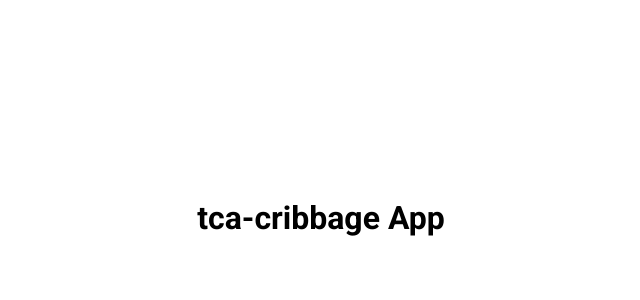
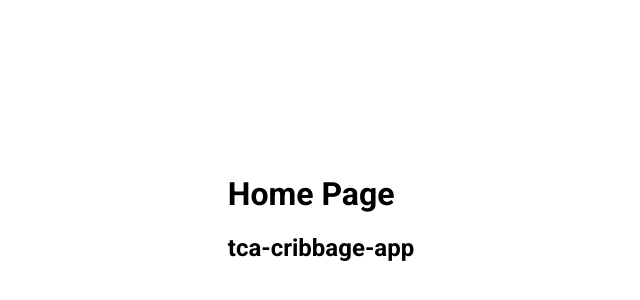
Before and after one commit to ClaytonDewey/tca-cribbage, a React (Create React App) app: page / in a window 1280 px wide. Shown: the part 182-482 px from the top of the page, without its empty margins (319-959 px from the left). Built offline with nearby package versions, Linux system fonts and the light colour scheme.

Commit message:
Import HashRouter and add routes

```diff
--- a/src/App.js
+++ b/src/App.js
@@ -1,7 +1,22 @@
 import "./App.css";
+import { Routes, Route } from "react-router-dom";
+// import { useState } from "react";
+import { Home } from "./Components/Home/Home";
+import { PlayGame } from "./Components/PlayGame/PlayGame";
+import { SetupGame } from "./Components/SetupGame/SetupGame";
+import { Stats } from "./Components/Stats/Stats";
 
 function App() {
-    return <h1>tca-cribbage App</h1>;
+    return (
+        <>
+            <Routes>
+                <Route path="/" element={<Home />} />
+                <Route path="stats" element={<Stats />} />
+                <Route path="play" element={<PlayGame />} />
+                <Route path="setup" element={<SetupGame />} />
+            </Routes>
+        </>
+    );
 }
 
 export default App;
--- a/src/Components/Home/Home.js
+++ b/src/Components/Home/Home.js
@@ -1,5 +1,10 @@
 import "./Home.css";
 
 export const Home = () => {
-    return <h1>Home Page</h1>;
+    return (
+        <>
+            <h1>Home Page</h1>
+            <h2>tca-cribbage-app</h2>
+        </>
+    );
 };
--- a/src/index.js
+++ b/src/index.js
@@ -1,14 +1,17 @@
-import React from 'react';
-import ReactDOM from 'react-dom';
-import './index.css';
-import App from './App';
-import reportWebVitals from './reportWebVitals';
+import React from "react";
+import ReactDOM from "react-dom";
+import "./index.css";
+import App from "./App";
+import reportWebVitals from "./reportWebVitals";
+import { HashRouter } from "react-router-dom";
 
 ReactDOM.render(
-  <React.StrictMode>
-    <App />
-  </React.StrictMode>,
-  document.getElementById('root')
+    <React.StrictMode>
+        <HashRouter>
+            <App />
+        </HashRouter>
+    </React.StrictMode>,
+    document.getElementById("root")
 );
 
 // If you want to start measuring performance in your app, pass a function
```
